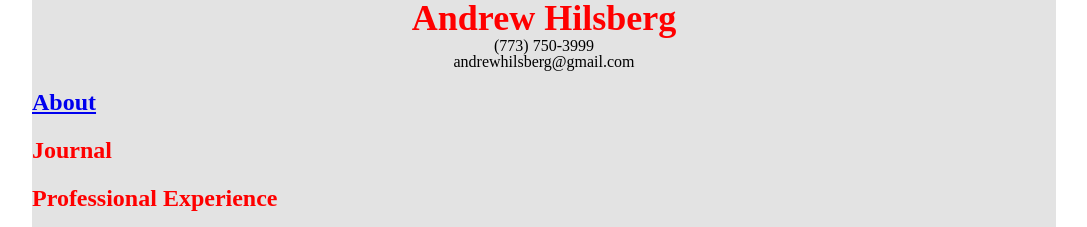
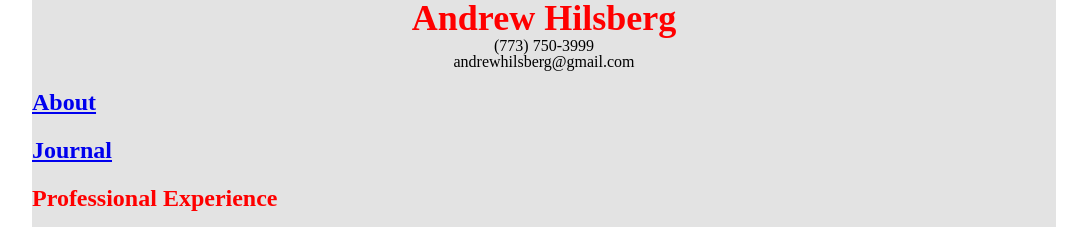
Before and after one commit to hilsberg/tuesday-html-css, a plain HTML site: page index.html in a window 1280 px wide. Shown: the top 227 px of the page, without its empty margins (96-1183 px from the left). Drawn offline with Linux system fonts and the light colour scheme.

Commit message:
fixed journal link

```diff
--- a/index.html
+++ b/index.html
@@ -13,7 +13,7 @@
 				</header>
 				<nav>
 					<h2><a href="about.html">About</a></h2>
-					<h3><a href"journal.html">Journal</a></h3>
+					<h3><a href="journal.html">Journal</a></h3>
 				</nav>
 				<article>
 				<h3>Professional Experience</h3>
```
